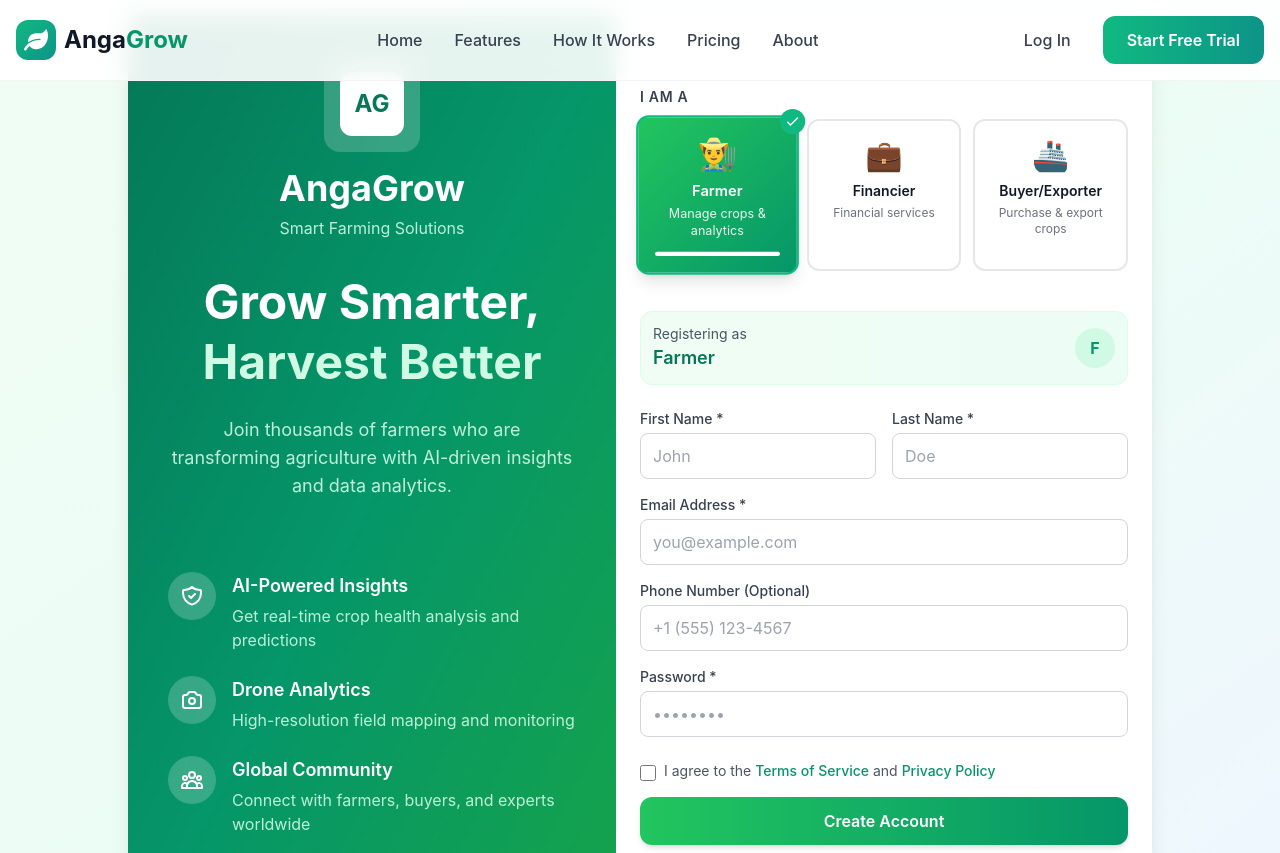
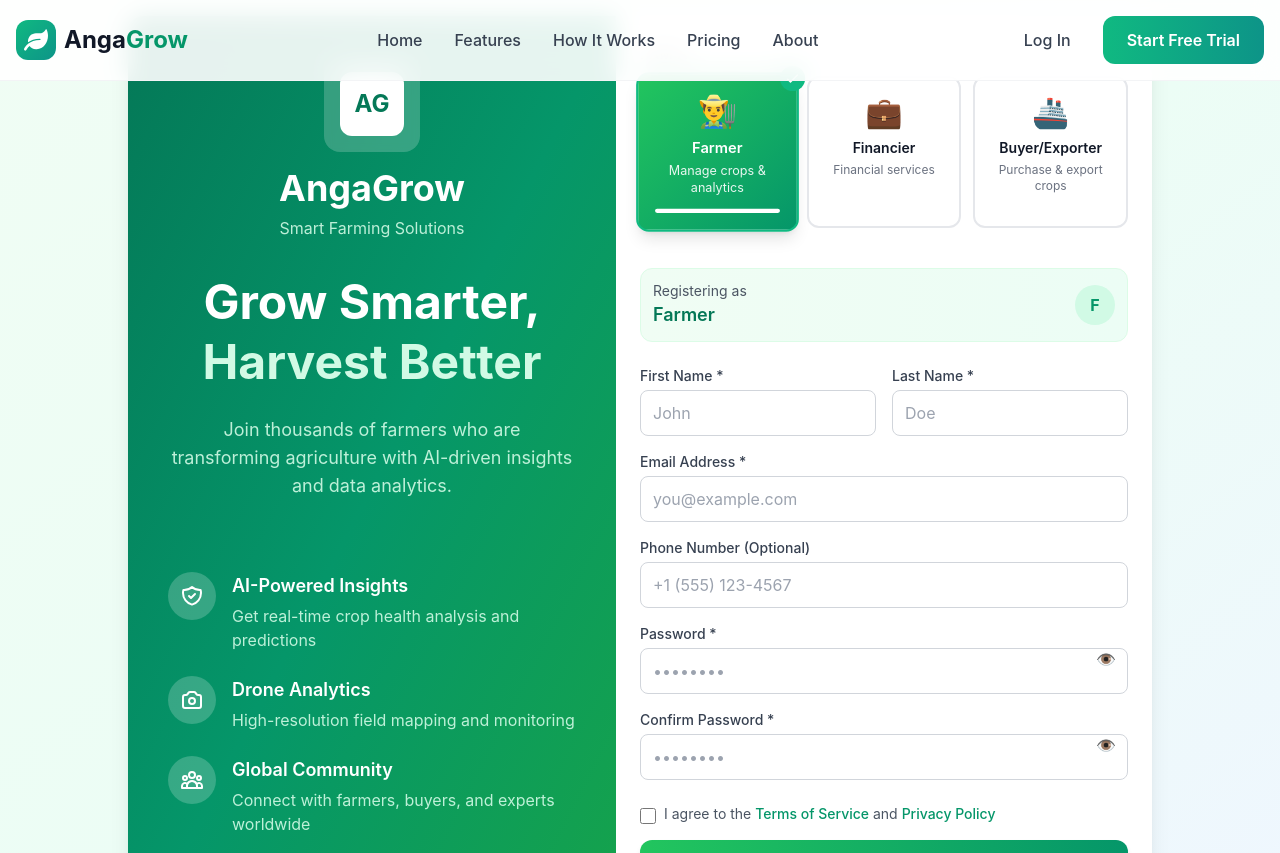
Before and after one commit to Mwangimark/angagrow-frontend, a React (Create React App) app: page /register in a window 1280 px wide. Shown: the top 853 px of the page. Built offline with nearby package versions, Linux system fonts and the light colour scheme.

Commit message:
added .env file

```diff
--- a/package.json
+++ b/package.json
@@ -4,6 +4,7 @@
   "private": true,
   "homepage": "/",
   "dependencies": {
+    "@heroicons/react": "^2.2.0",
     "@testing-library/dom": "^10.4.1",
     "@testing-library/jest-dom": "^6.9.1",
     "@testing-library/react": "^16.3.0",
--- a/src/components/landing-sections/TestimonialsSection.jsx
+++ b/src/components/landing-sections/TestimonialsSection.jsx
@@ -8,7 +8,7 @@ const TestimonialsSection = () => {
       name: "John Kamau",
       role: "Maize Farmer, Nakuru",
       image: "https://images.unsplash.com/photo-1507003211169-0a1dd7228f2d?w=150",
-      quote: "AgnaGrow helped me increase my maize yield by 65% in just one season. The smart irrigation system alone saved me KES 120,000 in water costs.",
+      quote: "AngaGrow helped me increase my maize yield by 65% in just one season. The smart irrigation system alone saved me KES 120,000 in water costs.",
       rating: 5,
       farmSize: "50 Acres",
       improvement: "+65% Yield"
--- a/src/components/login/LoginForm.jsx
+++ b/src/components/login/LoginForm.jsx
@@ -51,7 +51,7 @@ const LoginForm = ({ selectedRole, onSubmit }) => {
 
       try {
         // Call the login API
-        const response = await fetch('http://localhost:8000/accounts/login/', {
+        const response = await fetch(`${process.env.REACT_APP_API_BASE_URL}/accounts/login/`, {
           method: 'POST',
           headers: {
             'Content-Type': 'application/json',
--- a/src/components/registration/RegistrationForm.jsx
+++ b/src/components/registration/RegistrationForm.jsx
@@ -10,9 +10,12 @@ const RegistrationForm = ({ selectedRole }) => {
         phone: '',
         password: '',
         role: selectedRole,  // Added role to formData
+        confirm_password: '',
     });
     const [errors, setErrors] = useState({});
     const [passwordStrength, setPasswordStrength] = useState(0);
+    const [showPassword, setShowPassword] = useState(false);
+    const [showConfirmPassword, setShowConfirmPassword] = useState(false);
 
     const checkPasswordStrength = (pass) => {
         let strength = 0;
@@ -25,7 +28,7 @@ const RegistrationForm = ({ selectedRole }) => {
 
     const handleRegister = async (data) => {
         try {
-            const response = await fetch('http://localhost:8000/accounts/register/', {
+            const response = await fetch(`${process.env.REACT_APP_API_BASE_URL}/accounts/register/`, {
                 method: 'POST',
                 headers: {
                     'Content-Type': 'application/json',
@@ -107,7 +110,7 @@ const RegistrationForm = ({ selectedRole }) => {
             };
 
             // Remove confirmPassword from submission as backend doesn't expect it
-            delete submissionData.confirmPassword;
+            delete submissionData.confirm_password;
 
             await handleRegister(submissionData);
             setIsLoading(false);
@@ -140,6 +143,11 @@ const RegistrationForm = ({ selectedRole }) => {
             newErrors.password = 'Password must be at least 6 characters';
         } else if (passwordStrength < 3) {
             newErrors.password = 'Password is too weak';
+        }
+        if (!formData.confirm_password) {
+            newErrors.confirm_password = 'Please confirm your password';
+        } else if (formData.password !== formData.confirm_password) {
+            newErrors.confirm_password = 'Passwords do not match';
         }
 
         return newErrors;
@@ -268,13 +276,13 @@ const RegistrationForm = ({ selectedRole }) => {
                 </div>
 
                 {/* Password */}
-                <div>
+                <div className="relative">
                     <label className="block text-sm font-medium text-gray-700 mb-1">
                         Password *
                     </label>
                     <input
                         name="password"
-                        type="password"
+                        type={showPassword?"text":"password"}
                         value={formData.password}
                         onChange={handleChange}
                         className={`w-full border rounded-lg py-2.5 px-3 focus:outline-none focus:ring-2 focus:border-transparent transition-all duration-200 ${errors.password ? 'border-red-300 focus:ring-red-500' : 'border-gray-300 focus:ring-emerald-500'
@@ -282,6 +290,16 @@ const RegistrationForm = ({ selectedRole }) => {
                         placeholder="••••••••"
                         minLength="6"
                     />
+
+                    <button
+                        type="button"
+                        onClick={() => setShowPassword(prev => !prev)}
+                        className="absolute inset-y-0 right-3 flex items-center text-gray-500 hover:text-emerald-600"
+                        tabIndex={-1}
+                    >
+                        {showPassword ? "🙈" : "👁️"}
+                    </button>
+
 
                     {/* Password Strength */}
                     {formData.password && (
@@ -301,6 +319,37 @@ const RegistrationForm = ({ selectedRole }) => {
 
                     {errors.password && (
                         <p className="mt-1 text-xs text-red-600">{errors.password}</p>
+                    )}
+                </div>
+
+                {/* Confirm Password */}
+                <div className="relative">
+                    <label className="block text-sm font-medium text-gray-700 mb-1">
+                        Confirm Password *
+                    </label>
+                    <input
+                        name="confirm_password"
+                        type={showConfirmPassword?"text":"password"}
+                        value={formData.confirm_password}
+                        onChange={handleChange}
+                        className={`w-full border rounded-lg py-2.5 px-3 focus:outline-none focus:ring-2 focus:border-transparent transition-all duration-200 ${errors.confirm_password
+                            ? 'border-red-300 focus:ring-red-500'
+                            : 'border-gray-300 focus:ring-emerald-500'
+                            }`}
+                        placeholder="••••••••"
+                    />
+                    <button
+                        type="button"
+                        onClick={() => setShowConfirmPassword(prev => !prev)}
+                        className="absolute inset-y-0 right-3 flex items-center text-gray-500 hover:text-emerald-600"
+                        tabIndex={-1}
+                    >
+                        {showConfirmPassword ? "🙈" : "👁️"}
+                    </button>
+                    {errors.confirm_password && (
+                        <p className="mt-1 text-xs text-red-600">
+                            {errors.confirm_password}
+                        </p>
                     )}
                 </div>
 
```
Also changed, not shown: 2 other files (tests, documents, lock files or other folders).
